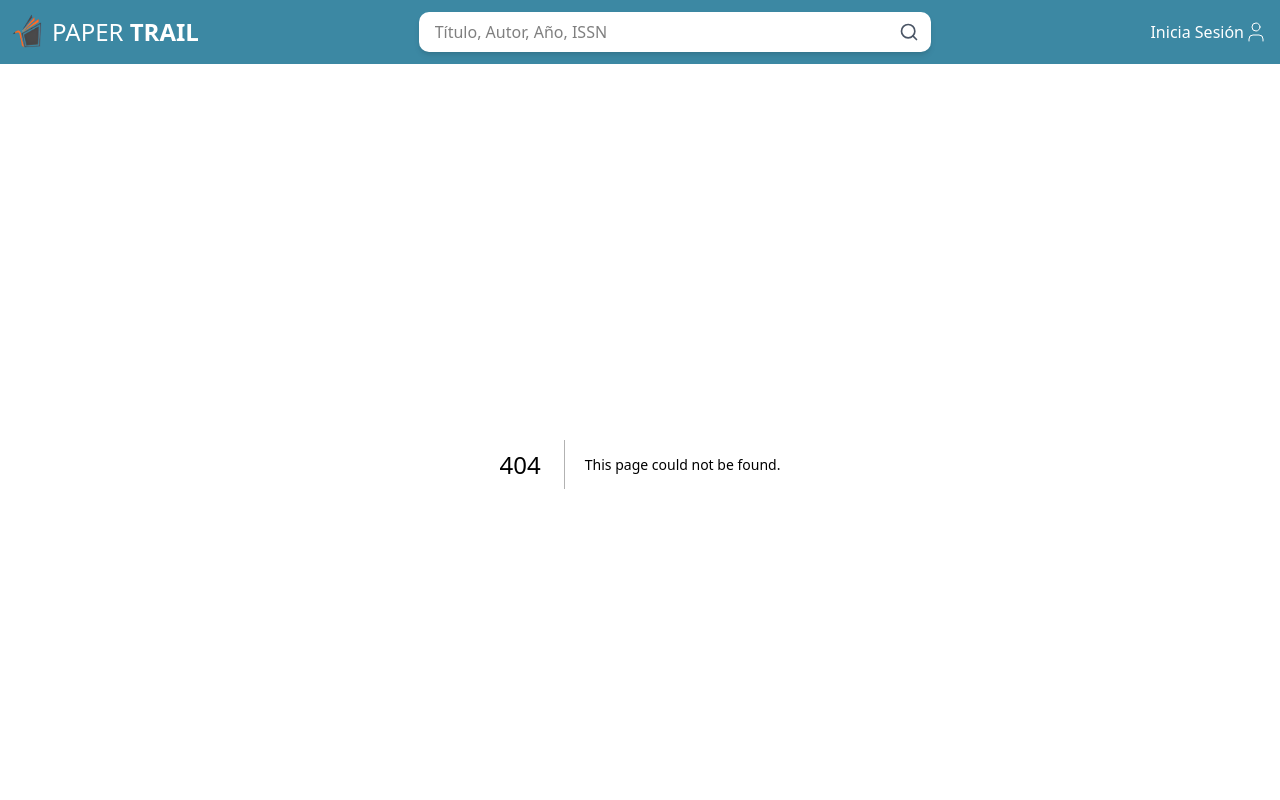
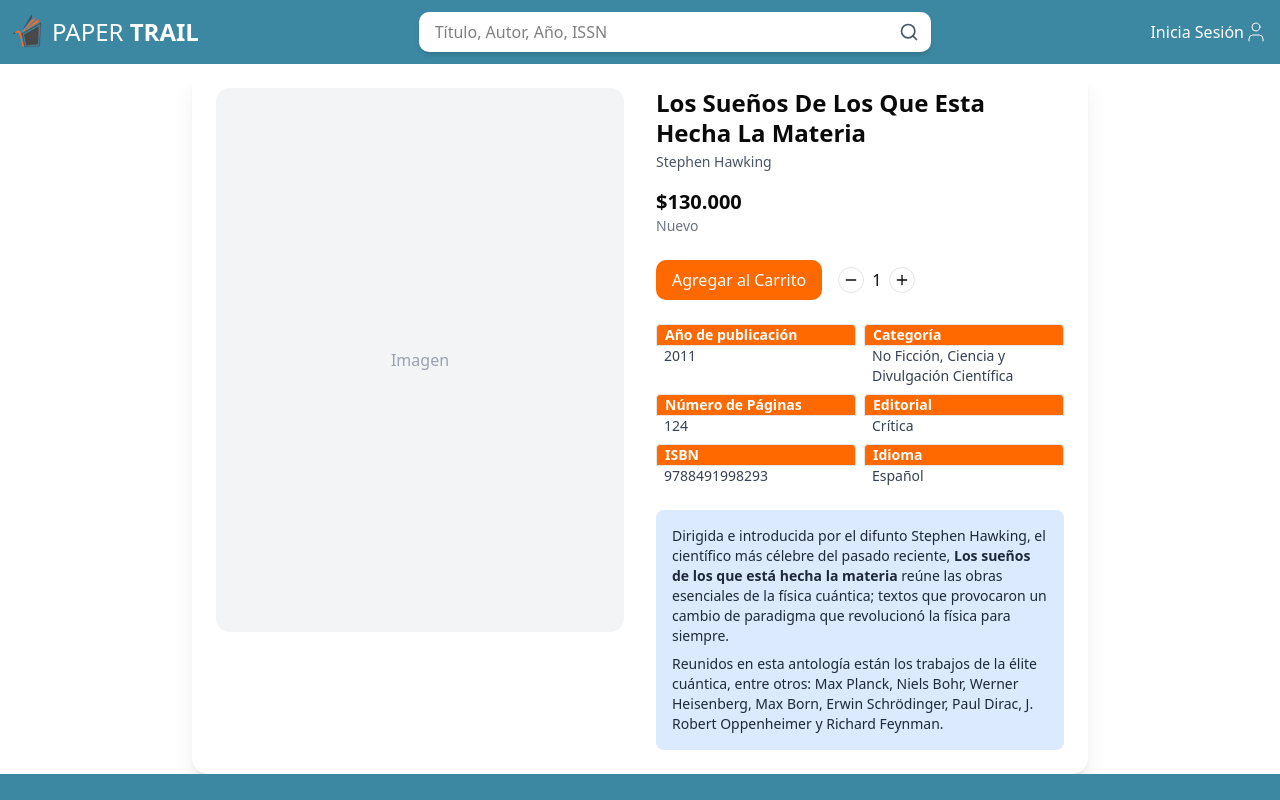
Before and after one commit to sofia0281/PaperTrailV2, a Next.js app in the folder frontend/: page /routes/books in a window 1280 px wide. Before the commit this address had no page. Shown: the top 800 px of the page. Built offline with nearby package versions, Linux system fonts and the light colour scheme.

Commit message:
Página principal libros

```diff
--- /dev/null
+++ b/frontend/app/routes/books/page.tsx
@@ -0,0 +1,7 @@
+import Books from '@/components/ui/books'
+
+export default function Page() {
+    return (
+        <Books/>
+    )
+}
--- /dev/null
+++ b/frontend/components/ui/books.tsx
@@ -0,0 +1,95 @@
+// components/Books.tsx
+"use client"
+import React, { useState } from 'react';
+import { Minus, Plus } from 'lucide-react';
+
+const Books = () => {
+    const [count, setCount] = useState(1)
+
+    const handleAdd = () =>{
+        setCount(count + 1);
+    }
+    const handleSubtract = () => {
+        if (count > 1) setCount(count - 1);
+      };
+  return (
+    <div className="max-w-4xl mx-auto p-6 grid grid-cols-1 md:grid-cols-2 gap-8 bg-white shadow-xl rounded-2xl">
+      {/* Imagen del libro */}
+      <div className="w-full aspect-[3/4] bg-gray-100 rounded-xl flex items-center justify-center">
+        <span className="text-gray-400">Imagen</span>
+      </div>
+
+      {/* Detalles del libro */}
+      <div className="flex flex-col justify-between">
+        <div>
+          <h2 className="text-2xl font-semibold leading-tight mb-1">
+            Los Sueños De Los Que Esta Hecha La Materia
+          </h2>
+          <p className="text-sm text-gray-600 mb-4">Stephen Hawking</p>
+          <p className="text-xl font-semibold">$130.000</p>
+          <p className="text-sm text-gray-500 mb-6">Nuevo</p>
+
+          <div className="flex items-center space-x-4 mb-6">
+            <button className="cursor-pointer bg-orange-500 text-white px-4 py-2 rounded-lg hover:bg-red-700 transition">
+              Agregar al Carrito
+            </button>
+            <div className="flex items-center space-x-2">
+              <button className="cursor-pointer p-1 border rounded-full hover:bg-orange-200"
+              onClick={handleSubtract}>
+                <Minus size={16} />
+              </button>
+              <span>{count}</span>
+              <button className="cursor-pointer p-1 border rounded-full hover:bg-orange-200"
+              onClick={handleAdd}>
+                <Plus size={16} />
+              </button>
+            </div>
+          </div>
+
+          {/* Información técnica */}
+          <div className="grid grid-cols-2 gap-2 text-sm text-gray-700">
+            <div>
+              <p className="font-semibold bg-orange-500 border rounded-tl rounded-tr text-white pl-2">Año de publicación</p>
+              <p className='pl-2'>2011</p>
+            </div>
+            <div>
+              <p className="font-semibold bg-orange-500 border rounded-tl rounded-tr text-white pl-2">Categoría</p>
+              <p className='pl-2'>No Ficción, Ciencia y Divulgación Científica</p>
+            </div>
+            <div>
+              <p className="font-semibold bg-orange-500 border rounded-tl rounded-tr text-white pl-2">Número de Páginas</p>
+              <p className='pl-2'>124</p>
+            </div>
+            <div>
+              <p className="font-semibold bg-orange-500 border rounded-tl rounded-tr text-white pl-2">Editorial</p>
+              <p className='pl-2'>Crítica</p>
+            </div>
+            <div>
+              <p className="font-semibold bg-orange-500 border rounded-tl rounded-tr text-white pl-2" >ISBN</p>
+              <p className='pl-2'>9788491998293</p>
+            </div>
+            <div>
+              <p className="font-semibold bg-orange-500 border rounded-tl rounded-tr text-white pl-2">Idioma</p>
+              <p className='pl-2'>Español</p>
+            </div>
+          </div>
+        </div>
+
+        {/* Descripción */}
+        <div className="mt-6 bg-blue-100 p-4 rounded-md text-sm text-gray-800">
+          <p>
+            Dirigida e introducida por el difunto Stephen Hawking, el científico más célebre del pasado reciente,
+            <strong> Los sueños de los que está hecha la materia</strong> reúne las obras esenciales de la física cuántica;
+            textos que provocaron un cambio de paradigma que revolucionó la física para siempre.
+          </p>
+          <p className="mt-2">
+            Reunidos en esta antología están los trabajos de la élite cuántica, entre otros:
+            Max Planck, Niels Bohr, Werner Heisenberg, Max Born, Erwin Schrödinger, Paul Dirac, J. Robert Oppenheimer y Richard Feynman.
+          </p>
+        </div>
+      </div>
+    </div>
+  );
+};
+
+export default Books;
```
